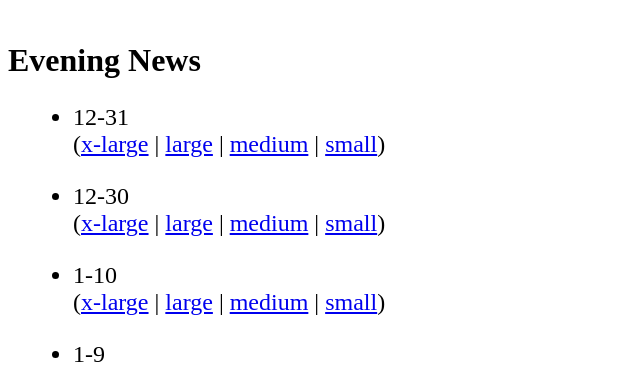
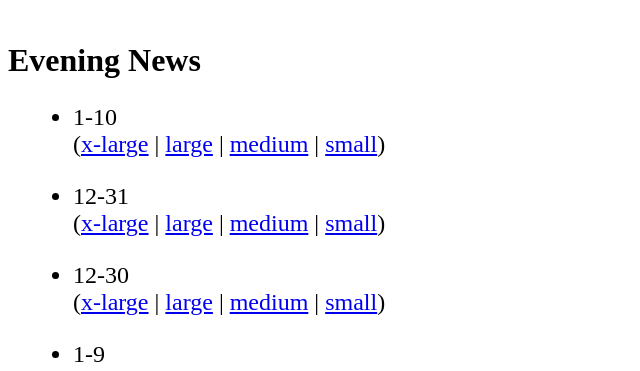
Before and after one commit to jkutner/cbsfeed, a Jekyll site: the page built from index.html, in a window 1280 px wide and 900 px high. Shown: the part 243-614 px from the top of the window, without its empty margins (0-640 px from the left). Built offline with Jekyll 4.4.1, drawn with Linux system fonts in a browser that asks for light colours; nearby versions of some CDN libraries; some of the changed lines change nothing that is shown.

Commit message:
Updating with latest episdoes

```diff
--- a/_data/evening_news.yml
+++ b/_data/evening_news.yml
@@ -1,4 +1,11 @@
 ---
+- title: 1-10
+  links:
+    mp4_240: media/2014/01/11/112846403666/EN_011014_FULL_240.mp4
+    mp4_740: media/2014/01/11/112846403666/EN_011014_FULL_740.mp4
+    mp4_796: media/2014/01/11/112846403666/EN_011014_FULL_796.mp4
+    mp4_1296: media/2014/01/11/112846403666/EN_011014_FULL_1296.mp4
+  date: 2014-01-10 00:00:00.000000000 +00:00
 - title: 12-31
   links:
     mp4_240: media/2014/01/01/104159811603/EN_1231_FULL_240.mp4
@@ -13,13 +20,6 @@
     mp4_796: media/2013/12/31/103444035634/EN_1230_FULL_796.mp4
     mp4_1296: media/2013/12/31/103444035634/EN_1230_FULL_1296.mp4
   date: 2014-12-30 00:00:00.000000000 +00:00
-- title: 1-10
-  links:
-    mp4_240: media/2014/01/11/112846403666/EN_011014_FULL_240.mp4
-    mp4_740: media/2014/01/11/112846403666/EN_011014_FULL_740.mp4
-    mp4_796: media/2014/01/11/112846403666/EN_011014_FULL_796.mp4
-    mp4_1296: media/2014/01/11/112846403666/EN_011014_FULL_1296.mp4
-  date: 2014-01-10 00:00:00.000000000 +00:00
 - title: 1-9
   links:
     mp4_240: media/2014/01/10/111511619909/EN_010914_Full_240.mp4
```
